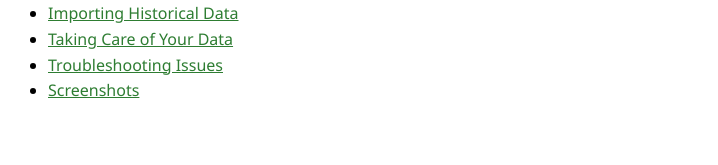
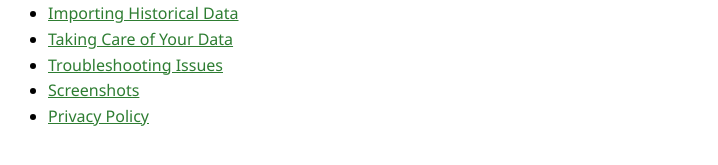
Before and after one commit to chudave1/Buddy-the-Budget-Helper-Release, a Jekyll site: the page built from docs/index.md, in a window 1280 px wide. Shown: the part 350-515 px from the top of the page, without its empty margins (0-718 px from the left). Built offline with Jekyll 4.4.1, drawn with Linux system fonts in a browser that asks for light colours; our own code applies the rules of GitHub Pages for plain Markdown files.

Commit message:
Add Privacy Policy link to documentation

```diff
--- a/docs/index.md
+++ b/docs/index.md
@@ -14,3 +14,4 @@ Welcome to the help for *Buddy the Budget Helper*. Use the links below to jump t
 - [Taking Care of Your Data](taking-care-of-data.md)
 - [Troubleshooting Issues](troubleshooting.md)
 - [Screenshots](screenshots.md)
+- [Privacy Policy](privacy-policy.md)
```
